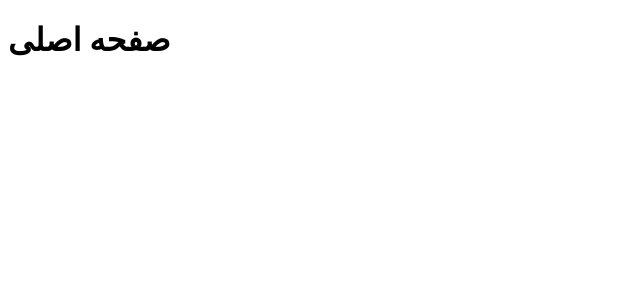
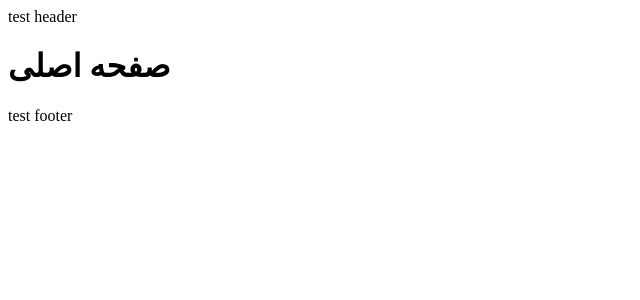
Before and after one commit to srbadni/nextjs-14-course, a Next.js app: page / in a window 1280 px wide. Shown: the top 300 px of the page, without its empty margins (0-640 px from the left). Built offline with nearby package versions, Linux system fonts and the light colour scheme.

Commit message:
what is layout with a simple example

```diff
--- a/src/app/layout.tsx
+++ b/src/app/layout.tsx
@@ -10,7 +10,11 @@ export default function RootLayout({
 }) {
   return (
     <html lang="en">
-      <body>{children}</body>
+      <body>
+      <header>test header</header>
+      {children}
+      <footer>test footer</footer>
+      </body>
     </html>
   )
 }
```
